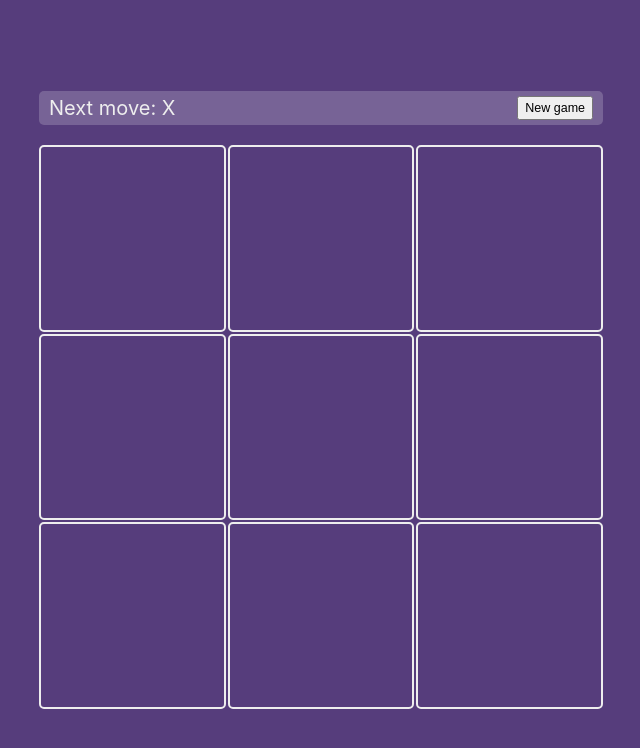
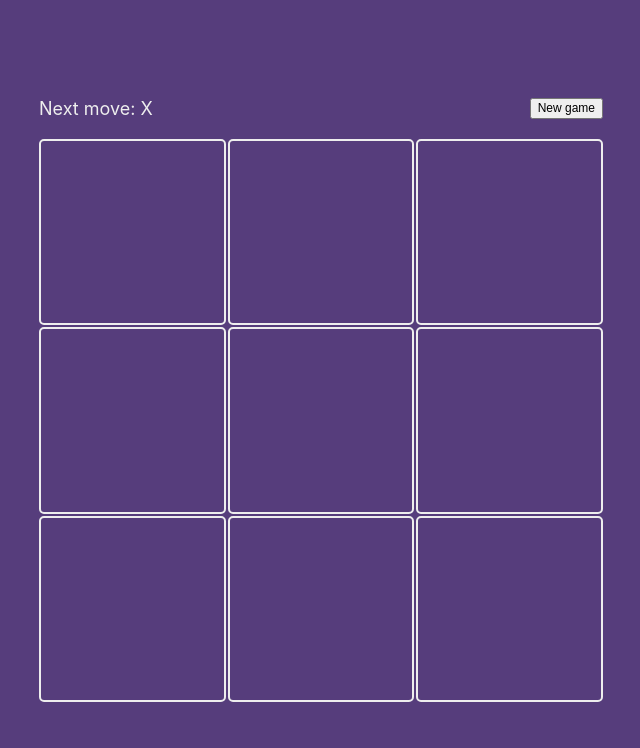
Before and after one commit to scatana/tic-tac-toe, a website: page index.html in a window 1280 px wide. Shown: the whole page, without its empty margins (319-959 px from the left). Drawn offline with Linux system fonts and the light colour scheme.

Commit message:
Simplified UI

```diff
--- a/css/style.css
+++ b/css/style.css
@@ -31,13 +31,9 @@ body {
 #top-bar {
   display: flex;
   justify-content: space-between;
-  box-sizing: border-box;
   min-width: calc(var(--grid-width) + 4px);
-  padding: 5px 10px;
-  border-radius: 5px;
   margin-bottom: 2rem;
-  background-color: rgba(255, 255, 255, .2);
-  font-size: 2rem;
+  font-size: 1.8rem;
 }
 
 #hints {
@@ -45,7 +41,7 @@ body {
 }
 
 #new-game {
-  font-size: 1.25rem;
+  font-size: 1.2rem;
 }
 
 #grid {
```
